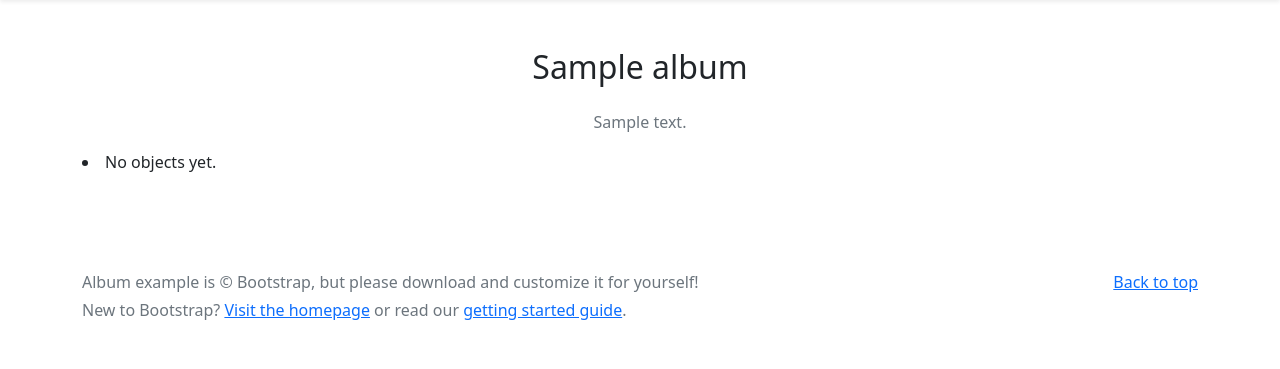
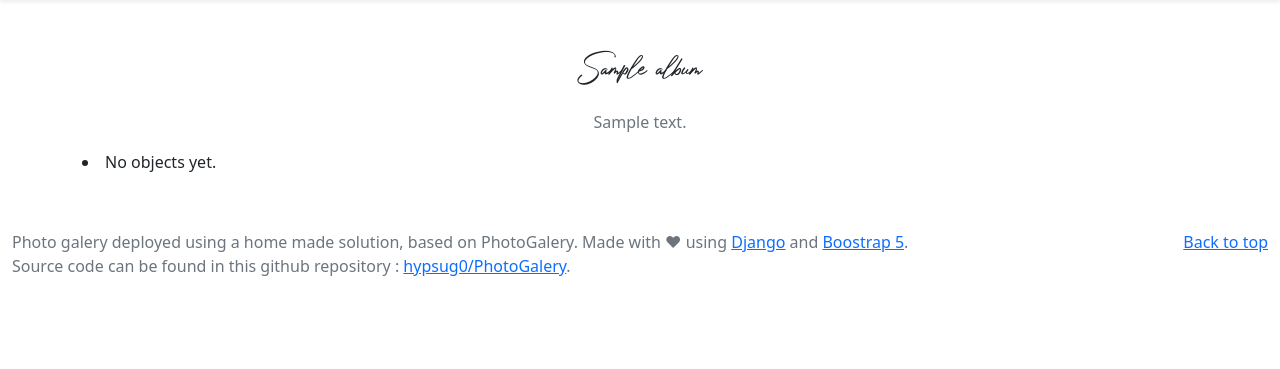
Before and after one commit to hypsug0/PhotoGalery, a Django app: a page that uses backend/pages/templates/base.html in a window 1280 px wide. Shown: the part 56-425 px from the top of the page. Run offline with Django 5.2, Linux system fonts and the light colour scheme; tables that the repository leaves empty hold one stand-in row (values such as "Sample post"); data that the repository does not hold is empty; some libraries are stand-ins or nearby versions.

Commit message:
Improve UI

```diff
--- a/backend/core/user/models.py
+++ b/backend/core/user/models.py
@@ -1,6 +1,6 @@
 # core/user/models.py
 from django.contrib.auth.models import (
-    AbstractBaseUser,
+    AbstractUser,
     BaseUserManager,
     PermissionsMixin,
 )
@@ -42,10 +42,12 @@ class UserManager(BaseUserManager):
         return user
 
 
-class User(AbstractBaseUser, PermissionsMixin):
+class User(AbstractUser, PermissionsMixin):
     """Custom user model"""
 
     username = models.CharField(db_index=True, max_length=255, unique=True)
+    first_name = models.CharField(max_length=255)
+    last_name = models.CharField(max_length=255)
     email = models.EmailField(
         db_index=True, unique=True, null=True, blank=True
     )
--- a/backend/pages/static/app.css
+++ b/backend/pages/static/app.css
@@ -1,8 +1,17 @@
 @font-face {
-    font-family: PhotographSignature;
-    src: url("./Photograph\ Signature.ttf") format("truetype");
+  font-family: PhotographSignature;
+  src: url("./Photograph\ Signature.ttf") format("truetype");
 }
 
 .pretty-title {
-    font-family: PhotographSignature;
+  font-family: PhotographSignature;
 }
+
+h1,
+h2,
+h3,
+h4,
+h5,
+h6 {
+  font-family: PhotographSignature;
+}
--- a/backend/pages/templates/album.html
+++ b/backend/pages/templates/album.html
@@ -108,30 +142,35 @@
     <div class="tab-content active" id="nature">
       <div class="grid-container">
         {% for photo in object.photo_set.all %}
-
           <div class="grid-item">
             <a href="#" data-bs-toggle="modal" data-bs-target="#image-{{ photo.pk }}"><img src="{{ photo.image.url }}" alt="{{ photo.label }}" loading="lazy" /></a>
             <div class="image-overlay">
-                    <h5>{{photo.name}}</h5>
-                    <p class="mb-0">{{photo.description}}</p>
+              <h5>{{ photo.name }}</h5>
+              <p class="mb-0 text-truncate">{{ photo.description }}</p>
             </div>
           </div>
           <!-- Modal -->
           <div class="modal fade" id="image-{{ photo.pk }}" tabindex="-1" aria-labelledby="exampleModalLabel" aria-hidden="true">
-            <div class="modal-dialog modal-dialog-centered modal-xl modal-fullscreen-down-lg">
+            <div class="modal-dialog modal-dialog-centered modal-xl modal-fullscreen">
               <div class="modal-content">
-                <div class="modal-header">
-                    {{photo.name}}
-                </div>
+                <button type="button" class="btn-close close-link" data-bs-dismiss="modal" aria-label="Close"></button>
                 <div class="modal-body">
                   <div class="row">
-                    <div class="col col-lg-8">
-                      <img class="card-img-top" src="{{ photo.image.url }}" alt="{{ photo.label }}" loading="lazy" />
+                    <div class="col col-lg-8 col-sm-12">
+                      <img class="card-img-top rounded" src="{{ photo.image.url }}" alt="{{ photo.label }}" loading="lazy" />
                     </div>
-                    <div class="col col-lg-4">
+                    <div class="col col-lg-4 col-sm-12">
+                      <h2 class="pretty-title fw-bolder">{{ photo.pk }} {{ photo.name }}</h2>
+                      <p class="fw-lighter">by {{ photo.photographer.get_full_name }}</p>
+                      <p class="fw-lighter">
+                        {% for tag in photo.tags.all %}
+                          <span class="badge text-bg-secondary">{{ tag.name }}</span>
+                        {% endfor %}
+                      </p>
+                      <p>{{ photo.description }}</p>
                       <dl>
                         {% for k, v in photo.exif_dict.items %}
-                          <dt>{{ k }}</dt>
+                          <dt>{{ k|underscore_to_space }}</dt>
                           <dd>{{ v }}</dd>
                         {% endfor %}
                       </dl>
--- a/backend/pages/templates/base.html
+++ b/backend/pages/templates/base.html
@@ -10,7 +10,7 @@
     <title>Album example · Bootstrap v5.2</title>
 
     <link rel="stylesheet" href="https://cdnjs.cloudflare.com/ajax/libs/bootstrap/5.2.2/css/bootstrap.min.css" integrity="sha512-CpIKUSyh9QX2+zSdfGP+eWLx23C8Dj9/XmHjZY2uDtfkdLGo0uY12jgcnkX9vXOgYajEKb/jiw67EYm+kBf+6g==" crossorigin="anonymous" referrerpolicy="no-referrer" />
-    <link rel="stylesheet" href="{% static 'app.css' %}">
+    <link rel="stylesheet" href="{% static 'app.css' %}" />
     <meta name="theme-color" content="#712cf9" />
   </head>
   <body>
@@ -59,14 +59,14 @@
       {% endblock %}
     </main>
 
-    <footer class="text-muted py-5">
-      <div class="container">
+    <footer class="text-muted py-2 ">
+      <div class="container-fluid">
         <p class="float-end mb-1">
           <a href="#">Back to top</a>
         </p>
-        <p class="mb-1">Album example is &copy; Bootstrap, but please download and customize it for yourself!</p>
-        <p class="mb-0">
-          New to Bootstrap? <a href="/">Visit the homepage</a> or read our <a href="/docs/5.2/getting-started/introduction/">getting started guide</a>.
+        <p class="mb-1">
+          Photo galery deployed using a home made solution, based on PhotoGalery. Made with ♥ using <a href="https://www.djangoproject.com/" target="_blank">Django</a> and <a href="https://getbootstrap.com/" target="_blank">Boostrap 5</a>.<br>
+          Source code can be found in this github repository : <a href="https://github.com/hypsug0/PhotoGalery" target="_blank">hypsug0/PhotoGalery</a>.
         </p>
       </div>
     </footer>
```
Also changed, not shown: other parts of backend/pages/templates/album.html (+37 -3 lines), backend/pages/templatetags/text_replace.py (added, +9 -0 lines), backend/core/user/migrations/0002_alter_user_options_user_date_joined_user_first_name_and_more.py (added), backend/pages/templatetags/__init__.py (added). Lines whose indentation alone changed are shown as unchanged.
